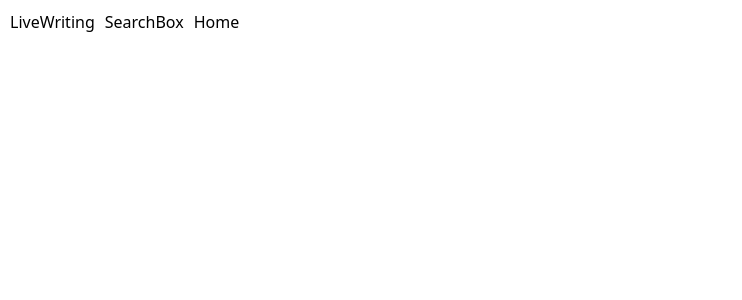
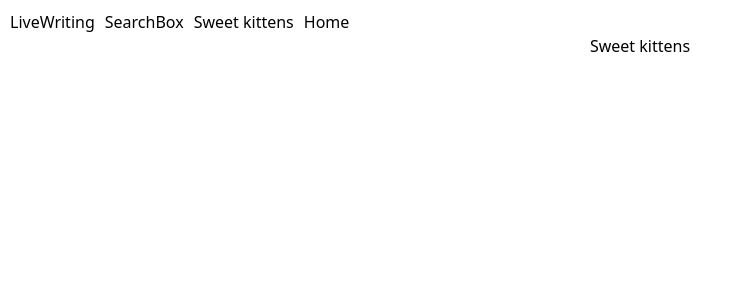
Before and after one commit to krystianwojtowicz/selleo, a React (Vite) app: page /sweetkittens in a window 1280 px wide. Shown: the top 300 px of the page, without its empty margins (0-742 px from the left). Built offline with nearby package versions, Linux system fonts and the light colour scheme.

Commit message:
part of conami

```diff
--- a/src/App.tsx
+++ b/src/App.tsx
@@ -3,6 +3,7 @@ import { BrowserRouter as Router, Route, Routes, Link } from 'react-router-dom';
 import LiveWriting from './components/LiveWriting';
 import Home from './components/Home';
 import Searchbox from './components/Searchbox';
+import SweetKittens from './components/SweetKittens';
 
 function App() {
   return (
@@ -17,6 +18,9 @@ function App() {
               <Link to="/searchbox">SearchBox</Link>
             </li>
             <li>
+              <Link to="/sweetkittens">Sweet kittens</Link>
+            </li>
+            <li>
               <Link to="/">Home</Link>
             </li>
           </ul>
@@ -24,6 +28,7 @@ function App() {
         <Routes>
           <Route path="/livewriting" Component={LiveWriting} />
           <Route path="/searchbox" Component={Searchbox} />
+          <Route path="/sweetkittens" Component={SweetKittens} />
           <Route path="/" Component={Home} />
         </Routes>
       </div>
--- /dev/null
+++ b/src/components/SweetKittens.tsx
@@ -0,0 +1,26 @@
+import { useEffect, useState } from 'react';
+
+export default function SweetKittens() {
+  const [textInput, setTextInput] = useState('');
+  console.log(textInput);
+
+  useEffect(() => {
+    const handleKeyPress = (event: any) => {
+      setTextInput((prevText) => prevText + event.key);
+    };
+
+    document.addEventListener('keydown', handleKeyPress);
+
+    return () => {
+      document.removeEventListener('keydown', handleKeyPress);
+    };
+  }, []);
+  return (
+    <div
+      //   tabIndex={0}
+      className="flex justify-center min-h-[95vh]"
+    >
+      <header>Sweet kittens</header>
+    </div>
+  );
+}
```
